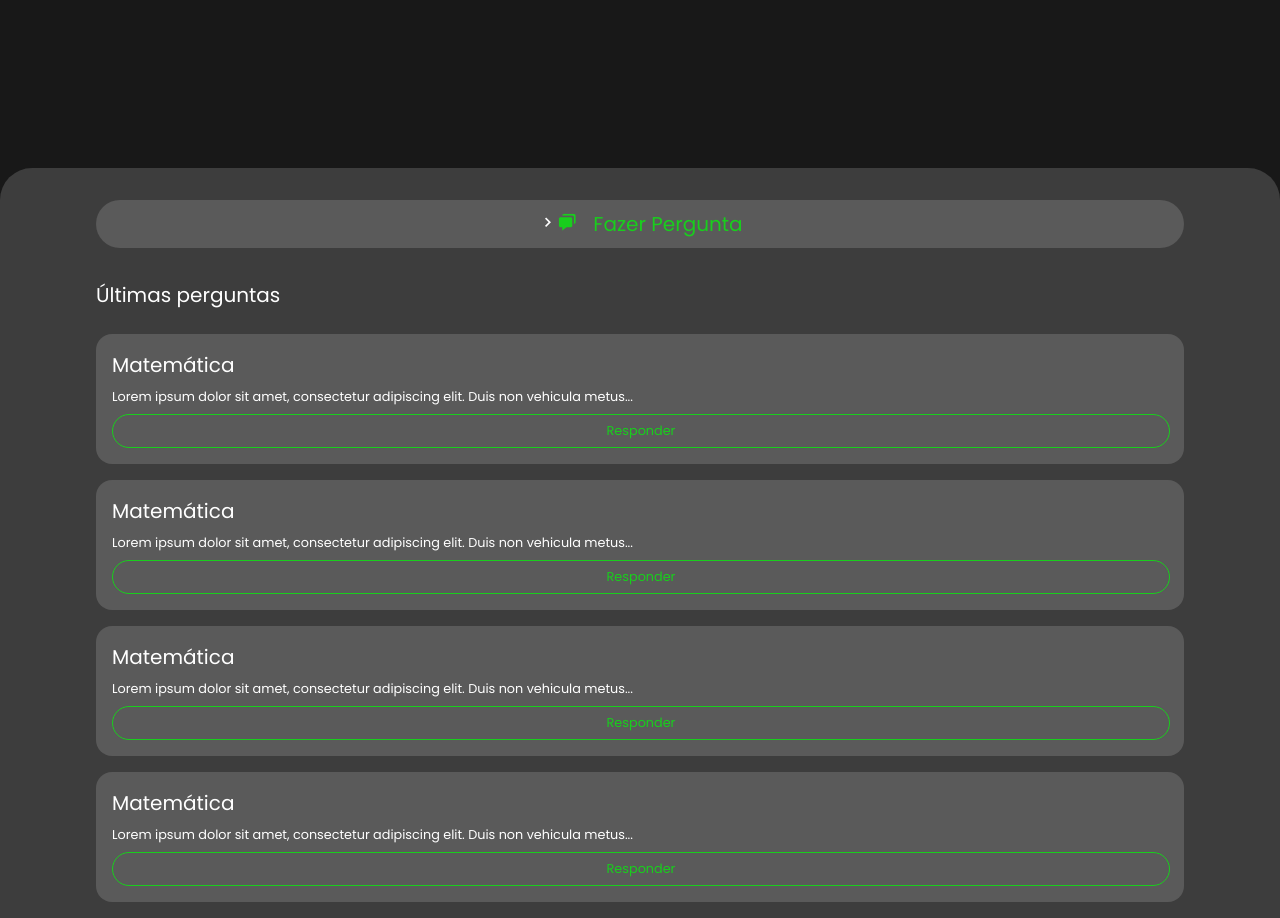
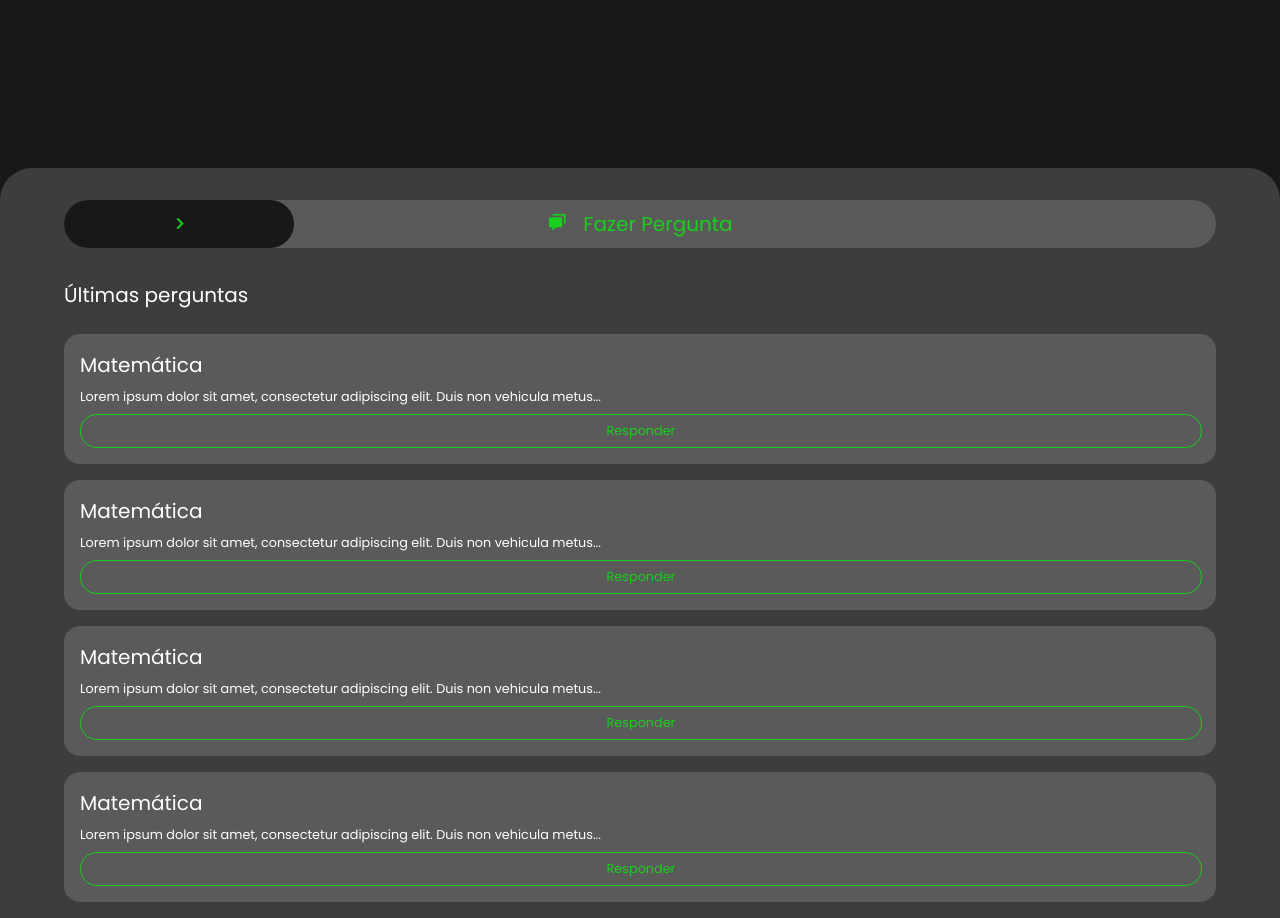
Before and after one commit to CauaSerpa/formulario, a PHP site: page / in a window 1280 px wide. Shown: the part 178-1096 px from the top of the page. Run offline with PHP 8.4, Linux system fonts and the light colour scheme.

Commit message:
Update style.css

```diff
--- a/assets/css/style.css
+++ b/assets/css/style.css
@@ -205,7 +205,7 @@ section.box__container
 .container .container__reply
 {
     position: relative;
-    width: 85%;
+    width: 90%;
     height: 3rem;
     background: #5A5A5A;
     display: flex;
@@ -214,9 +214,10 @@ section.box__container
     margin-top: 2rem;
     border-radius: 5rem;
 }
-.container .container__reply a
+.container .container__reply .reply
 {
     position: absolute;
+    top: 0;
     left: 0;
     display: flex;
     align-items: center;
@@ -226,7 +227,7 @@ section.box__container
     height: 100%;
     border-radius: 5rem;
 }
-.container .container__reply a i
+.container .container__reply .reply i
 {
     font-size: 1.5rem;
     color: #19CE1D;
@@ -241,7 +242,7 @@ section.box__container
 }
 .container .container__latter-questions
 {
-    width: 85%;
+    width: 90%;
     margin-top: 2rem;
 }
 .container .container__latter-questions p.title
```
